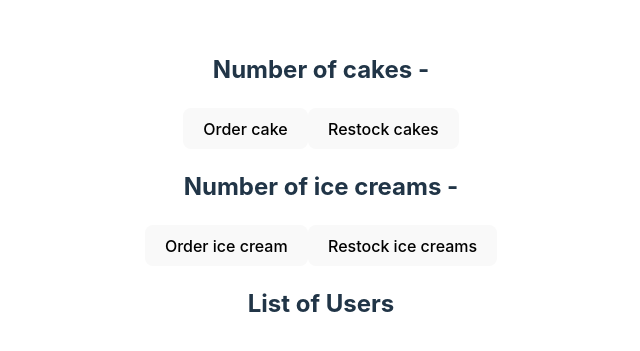
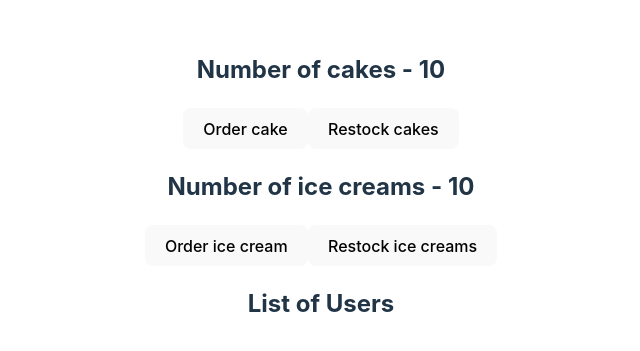
Before and after one commit to FantazinD/ReduxDemo, a React (Vite) app in the folder react-rtk-demo/: page / in a window 1280 px wide. Shown: the part 213-564 px from the top of the page, without its empty margins (319-959 px from the left). Built offline with nearby package versions, Linux system fonts and the light colour scheme.

Commit message:
displayed current state to react-view

```diff
--- a/react-rtk-demo/src/features/cake/CakeView.jsx
+++ b/react-rtk-demo/src/features/cake/CakeView.jsx
@@ -1,9 +1,12 @@
 import React from "react";
+import { useSelector } from "react-redux";
 
 const CakeView = () => {
+    const numOfCakes = useSelector((state) => state.cake.numOfCakes);
+
     return (
         <div>
-            <h2>Number of cakes - </h2>
+            <h2>Number of cakes - {numOfCakes}</h2>
             <button>Order cake</button>
             <button>Restock cakes</button>
         </div>
--- a/react-rtk-demo/src/features/icecream/IceCreamView.jsx
+++ b/react-rtk-demo/src/features/icecream/IceCreamView.jsx
@@ -1,9 +1,15 @@
 import React from "react";
+import { useSelector } from "react-redux";
 
 const IceCreamView = () => {
+    const numOfIceCreams = useSelector((state) => {
+        console.log(state);
+        return state.iceCream.numOfIceCreams;
+    });
+
     return (
         <div>
-            <h2>Number of ice creams - </h2>
+            <h2>Number of ice creams - {numOfIceCreams}</h2>
             <button>Order ice cream</button>
             <button>Restock ice creams</button>
         </div>
```
